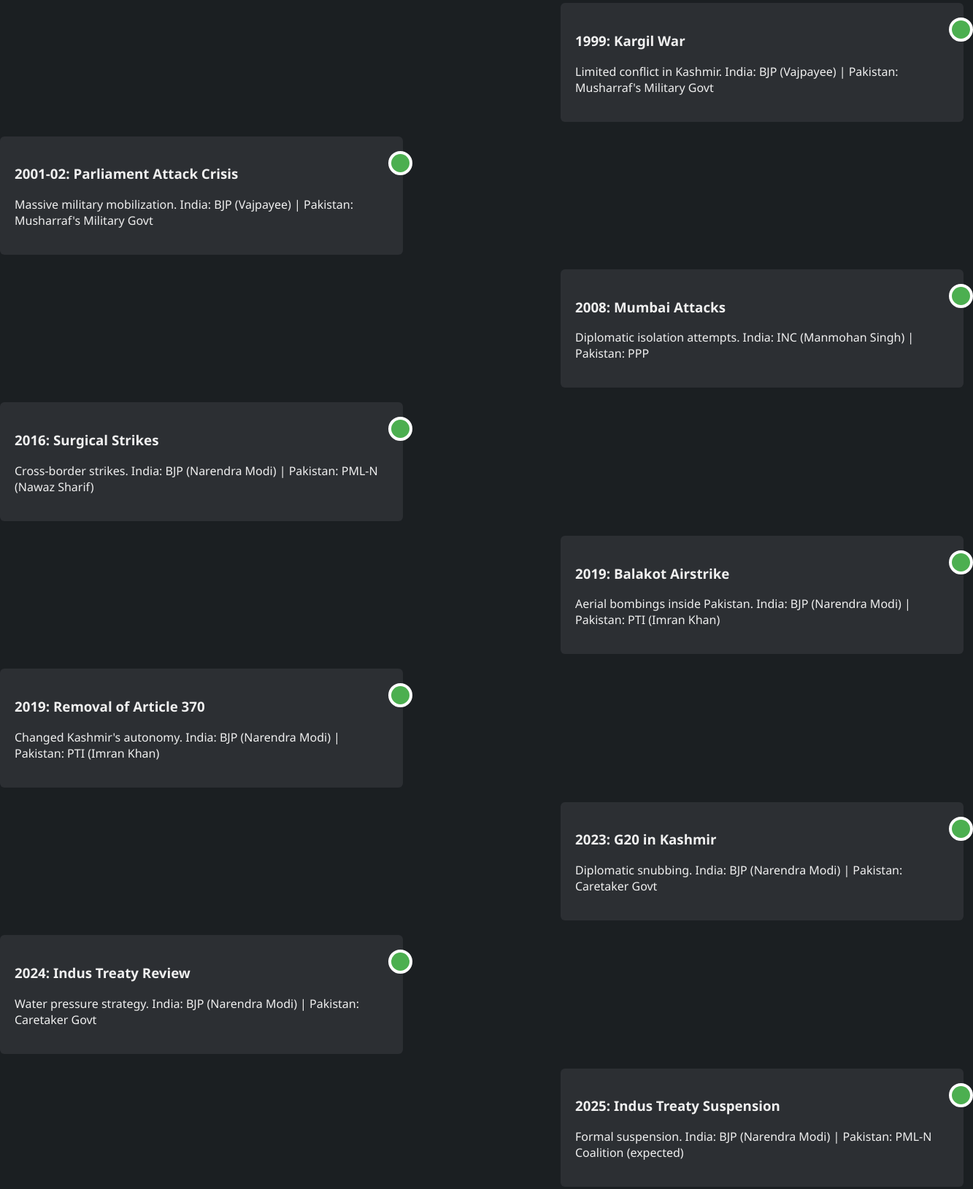
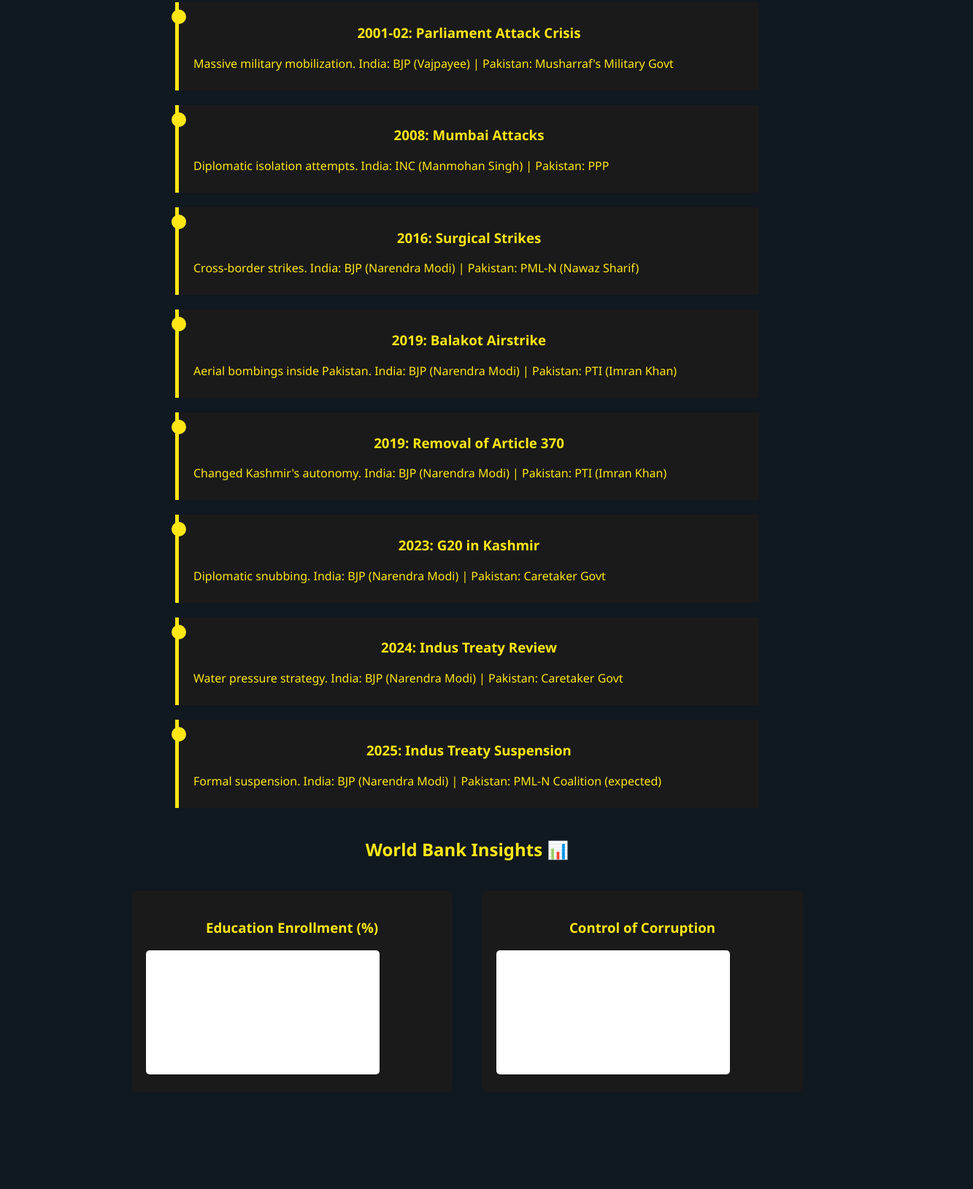
Before and after one commit to ARAZA13/conflict_timeline_webapp, a plain HTML site: page index.html in a window 1280 px wide. Shown: the part 972-2601 px from the top of the page at 73% size, 1333 px wide, since content can reach past the window. After the commit the page ends 2497 px from the top, so only its background shows below. Drawn offline with nearby package versions, Linux system fonts and the light colour scheme.

Commit message:
Update style.css

```diff
--- a/style.css
+++ b/style.css
@@ -1,78 +1,56 @@
 body {
-    margin: 0;
-    font-family: 'Segoe UI', Tahoma, Geneva, Verdana, sans-serif;
-    background-color: #1b1f22;
-    color: #f0f0f0;
+  background-color: #101820;
+  color: #FEE715;
+  font-family: 'Segoe UI', Tahoma, Geneva, Verdana, sans-serif;
+  padding: 20px;
 }
 
-header {
-    background-color: #252a2f;
-    padding: 20px;
-    text-align: center;
+h1, h2, h3 {
+  text-align: center;
 }
 
-#searchBar {
-    margin-top: 15px;
-    padding: 10px;
-    width: 50%;
-    font-size: 16px;
-    border-radius: 5px;
-    border: 1px solid #444;
-    background-color: #2c2f33;
-    color: #fff;
-}
-
-.timeline {
-    margin: 40px auto;
-    width: 90%;
-    position: relative;
-}
-
-.timeline::before {
-    content: '';
-    position: absolute;
-    left: 50%;
-    width: 4px;
-    background: #4caf50;
-    top: 0;
-    bottom: 0;
-    margin-left: -2px;
+#timeline {
+  margin: 40px auto;
+  width: 90%;
+  max-width: 800px;
 }
 
 .event {
-    padding: 20px;
-    background: #2c2f33;
-    border-radius: 6px;
-    width: 40%;
-    position: relative;
-    margin: 20px 0;
+  background-color: #1a1a1a;
+  border-left: 5px solid #FEE715;
+  margin: 20px 0;
+  padding: 10px 20px;
+  position: relative;
 }
 
-.event.left {
-    left: 0;
+.event::before {
+  content: '';
+  position: absolute;
+  left: -10px;
+  top: 10px;
+  width: 20px;
+  height: 20px;
+  background-color: #FEE715;
+  border-radius: 50%;
 }
 
-.event.right {
-    left: 60%;
+.charts-container {
+  display: flex;
+  flex-wrap: wrap;
+  justify-content: center;
+  gap: 40px;
+  margin-top: 40px;
 }
 
-.event::after {
-    content: '';
-    position: absolute;
-    width: 25px;
-    height: 25px;
-    right: -13px;
-    background: #4caf50;
-    border: 4px solid #fff;
-    top: 20px;
-    border-radius: 50%;
-    z-index: 1;
+.chart-card {
+  background-color: #1a1a1a;
+  padding: 20px;
+  border-radius: 10px;
+  width: 400px;
 }
 
-footer {
-    text-align: center;
-    padding: 15px;
-    background-color: #252a2f;
-    color: #aaa;
-    font-size: 14px;
+canvas {
+  background-color: #fff;
+  border-radius: 5px;
+  padding: 10px;
 }
```
